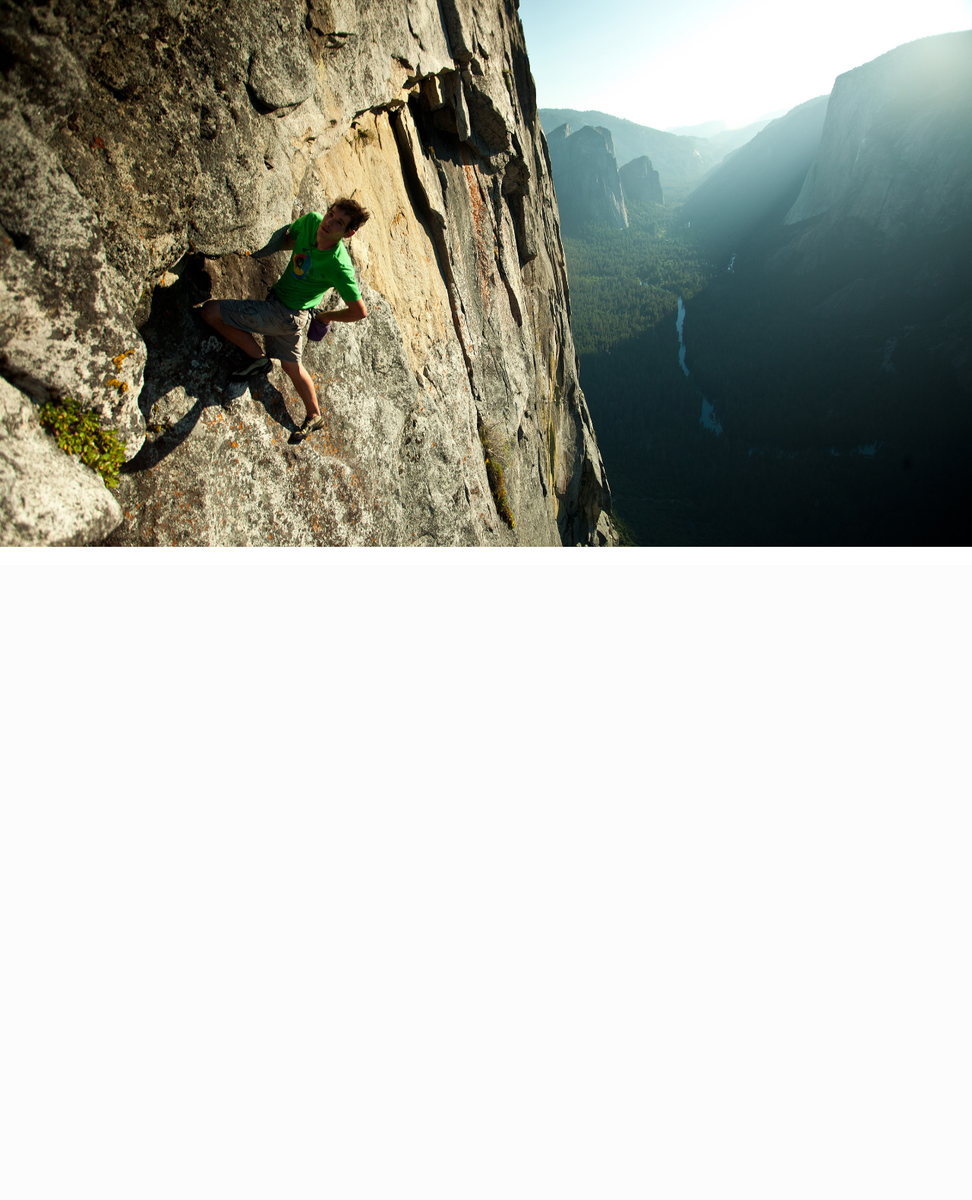
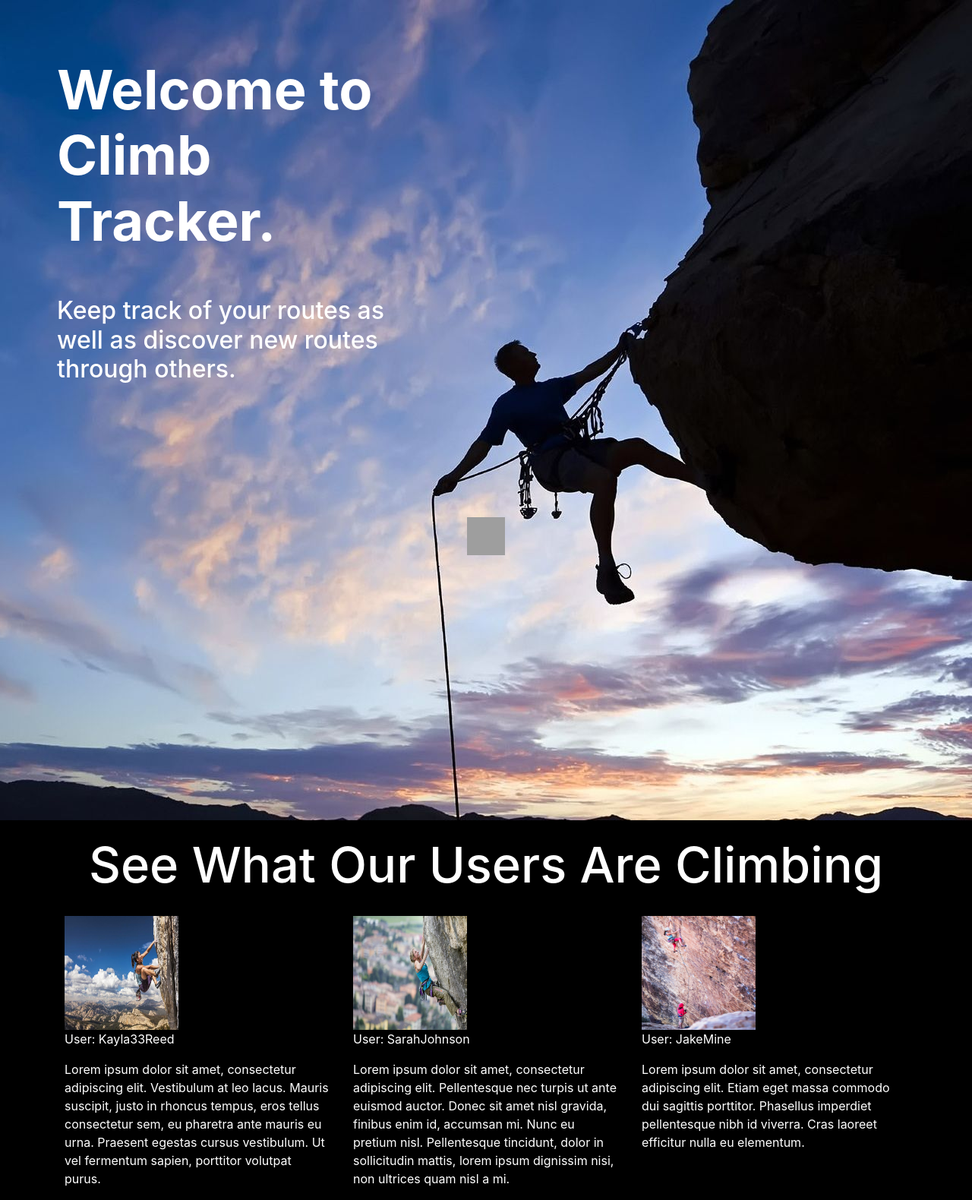
Before and after one commit to khurtledesma/RockClimb, a Django app: page / in a window 1280 px wide. Shown: the part 56-1636 px from the top of the page at 76% size. Before the commit the page ends 776 px from the top, so only its background shows below. Run offline with Django 3.2, Linux system fonts and the light colour scheme; some libraries are stand-ins or nearby versions; grey boxes are pictures that could not be loaded.

Commit message:
updated index

```diff
--- a/Home/static/css/custom.css
+++ b/Home/static/css/custom.css
@@ -13,9 +13,6 @@
 #weatherDisplay {
       border: 10px black solid;
   }
-#homeImage {
-    width: 100%;
-}
 
 .climbList {
     border: 2px solid black;
@@ -26,3 +23,95 @@
 .margin-top20px{
     margin-top: 20px;
 }
+
+.citySearch {
+    margin-top: 50px;
+
+}
+
+img .homeBanner{
+    height: 300px;
+}
+
+.homeFirst {
+    background-image: url("../img/Home3.jpg");
+    height: 1080px;
+    background-position: center;
+    background-repeat: no-repeat;
+    background-size: cover;
+}
+
+.homeFirstInner {
+    color: white;
+    padding-top: 75px;
+    padding-left: 75px;
+    width: 40%;
+}
+.homeFirstInner h1{
+    font-weight: bold;
+    font-size: 72px;
+}
+
+.homeSecond {
+    background-color:black;
+    height: 500px;
+    color:white;
+}
+
+.testimonials h3{
+    font-size: 65px;
+    padding-top: 20px;
+    padding-bottom: 20px;
+}
+
+.testimonials img {
+    height:150px;
+    width:150px;
+}
+
+.bounce {
+    position:fixed;
+    left:50%;
+    bottom:0;
+    margin-top:-25px;
+    margin-left:-25px;
+    height:50px;
+    width:50px;
+    background: url('https://static1.squarespace.com/static/5e78f290575a6321739eba41/t/5ec8625c6dad0e25fa5a8234/1590190684880/Arrow.png');
+    background-size: 100% auto;
+    -webkit-animation:bounce 1s infinite;
+    -moz-animation:bounce 1s infinite;
+    -o-animation:bounce 1s infinite;
+    animation:bounce 1s infinite;
+
+  }
+
+  @-webkit-keyframes bounce {
+    0%       { bottom:0px; }
+    50%      { bottom:15px; }
+    100%     {bottom:30;}
+  }
+
+   @-moz-keyframes bounce {
+    0%       { bottom:0px; }
+    50%      { bottom:15px; }
+    100%     {bottom:30;}
+  }
+
+   @-o-keyframes bounce {
+    0%       { bottom:0px; }
+    50%      { bottom:15px; }
+    100%     {bottom:30;}
+  }
+
+   @keyframes bounce {
+    0%       { bottom:0px; }
+    50%      { bottom:15px; }
+    100%     {bottom:30;}
+  }
+
+  @media only screen and (max-width: 1023px) {
+    .bounce {
+      display: none;
+    }
+  }
--- a/Home/templates/base.html
+++ b/Home/templates/base.html
@@ -14,6 +14,7 @@
   <meta name="viewport" content="width=device-width, initial-scale=1">
   <link href="{% static 'css/bootstrap.min.css' %}" rel="stylesheet">
   <link href="{% static 'css/custom.css' %}" rel="stylesheet">
+  <link rel="stylesheet" href="https://cdnjs.cloudflare.com/ajax/libs/font-awesome/5.15.2/css/all.min.css" integrity="sha512-HK5fgLBL+xu6dm/Ii3z4xhlSUyZgTT9tuc/hSrtw6uzJOvgRr2a9jyxxT1ely+B+xFAmJKVSTbpM/CuL7qxO8w==" crossorigin="anonymous" />
   <script src="{% static 'jquery/jquery.min.js' %}" crossorigin="anonymous"></script>
 
   <nav class="navbar navbar-expand-md bg-dark navbar-dark">
--- a/Home/templates/index.html
+++ b/Home/templates/index.html
@@ -2,6 +2,52 @@
 {%load static%}
 
 {% block content %}
-<img src="{%static 'img/Home1.jpg' %}" id="homeImage" alt="Rock climber">
+<div class="homeFirst">
+    <div class="bounce"></div>
+    <div class="homeFirstInner">
+        <h1 class="jumbotron-fluid">Welcome to Climb Tracker.</h1>
+        <br>
+        <br>
+        <h2>Keep track of your routes as well as discover new routes through others.</h2>
+    </div>
+</div>
+
+<div class="homeSecond">
+    <div class="container testimonials">
+        <h3 class="center">See What Our Users Are Climbing</h3>
+        <div class="row">
+            <div class="col-md-4">
+                <img src="{% static 'img/user1.jpg' %}" alt="User 1"><br>
+                <caption>
+                    <p>User: Kayla33Reed</p>
+                    <p>Lorem ipsum dolor sit amet, consectetur adipiscing elit. Vestibulum at leo lacus. Mauris suscipit, justo in rhoncus tempus, eros tellus consectetur sem, eu pharetra ante mauris eu urna. Praesent egestas cursus vestibulum. Ut vel fermentum sapien, porttitor volutpat purus.</p>
+                </caption>
+            </div>
+            <div class="col-md-4">
+                <img src="{% static 'img/user2.jfif' %}" alt="User 2">
+                <p>User: SarahJohnson</p>
+                <p>Lorem ipsum dolor sit amet, consectetur adipiscing elit. Pellentesque nec turpis ut ante euismod auctor. Donec sit amet nisl gravida, finibus enim id, accumsan mi. Nunc eu pretium nisl. Pellentesque tincidunt, dolor in sollicitudin mattis, lorem ipsum dignissim nisi, non ultrices quam nisl a mi.</p>
+            </div>
+            <div class="col-md-4">
+                <img src="{% static 'img/user3.jpg' %}" alt="User 3">
+                <p>User: JakeMine</p>
+                <p>Lorem ipsum dolor sit amet, consectetur adipiscing elit. Etiam eget massa commodo dui sagittis porttitor. Phasellus imperdiet pellentesque nibh id viverra. Cras laoreet efficitur nulla eu elementum.</p>
+            </div>
+        </div>
+    </div>
+</div>
+
+<script>
+    $(window).scroll(function() {
+        if ($(this).scrollTop()>300)
+         {
+            $('.bounce').hide(1000);
+         }
+        else
+         {
+          $('.bounce').show(1000);
+         }
+     });
+</script>
 
 {% endblock %}
```
Also changed, not shown: Home/templates/routeFinder.html (+13 -11 lines), Home/static/img/Home.jpg (added), Home/static/img/Home1.jpg (deleted), Home/static/img/user1.jpg (added), Home/static/img/user2.jfif (added), Home/static/img/user3.jpg (added).
